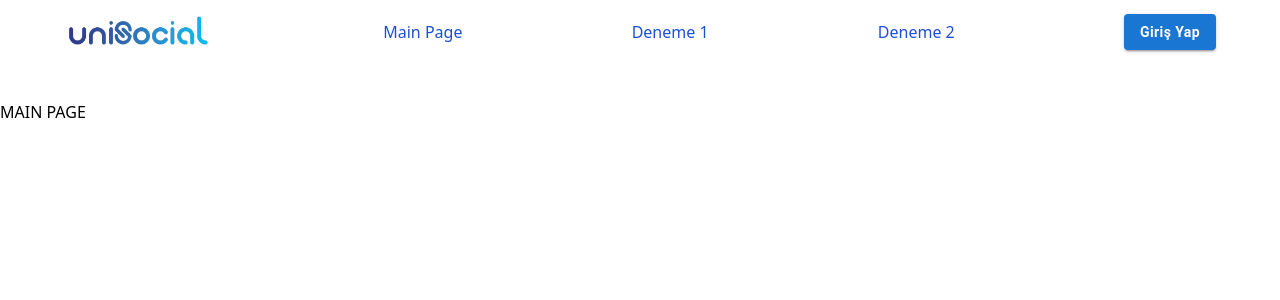
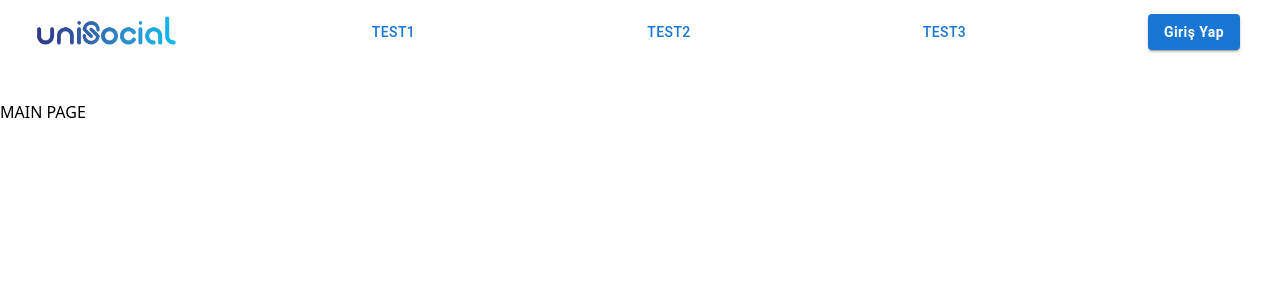
Before and after one commit to uniSocialProject/web_react, a React (Create React App) app: page / in a window 1280 px wide. Shown: the top 300 px of the page. Built offline with nearby package versions, Linux system fonts and the light colour scheme.

Commit message:
nav update

```diff
--- a/src/components/Layout/MainNav.js
+++ b/src/components/Layout/MainNav.js
@@ -1,65 +1,53 @@
-import * as React from "react";
-import AppBar from "@mui/material/AppBar";
-import Toolbar from "@mui/material/Toolbar";
-import Container from "@mui/material/Container";
-import Button from "@mui/material/Button";
-import { NavLink } from "react-router-dom";
+import * as React from 'react';
+import { NavLink } from 'react-router-dom';
+import {
+    useMediaQuery,
+    AppBar,
+    Toolbar,
+    Container,
+    Button,
+} from '@mui/material';
+//components
+import NavDrawer from './NavDrawer';
+import NavLinks from './NavLinks';
 
-import logo from "../../images/navIcon.png";
+import logo from '../../images/navIcon.png';
 
 function ResponsiveAppBar() {
+    const isSmallScreen = useMediaQuery('(max-width:700px)');
+
     return (
         <AppBar
             position="fixed"
-      style={{ background: "transparent", boxShadow: "none" }}
+            style={{ background: 'transparent', boxShadow: 'none' }}
         >
             <Container maxWidth="xl">
                 <Toolbar
                     disableGutters
-          sx={{ display: "flex", justifyContent: "space-between" }}
+                    sx={{ display: 'flex', justifyContent: 'space-between' }}
                 >
+                    <NavLink to={'/'}>
                         <Button
                             variant="text"
                             sx={{
-              backgroundColor: "inherit",
-              marginLeft: 5,
-              padding: 0,
-              "&.MuiButtonBase-root:hover": {
-                bgcolor: "transparent",
+                                backgroundColor: 'inherit',
+                                ml: 0,
+                                '&.MuiButtonBase-root:hover': {
+                                    bgcolor: 'transparent',
                                 },
                             }}
                             disableRipple
                         >
-            <img src={logo} alt="logo" width={150} draggable={false} />
-          </Button>
-          <NavLink
-            className="block py-2 pl-3 pr-4 text-white bg-blue-700 rounded md:bg-transparent md:text-blue-700 md:p-0 dark:text-white md:dark:text-blue-500"
-            to="/"
-          >
-            Main Page
-          </NavLink>
-
-          <NavLink className="block py-2 pl-3 pr-4 text-white bg-blue-700 rounded md:bg-transparent md:text-blue-700 md:p-0 dark:text-white md:dark:text-blue-500">
-            Deneme 1
-          </NavLink>
-          <NavLink className="block py-2 pl-3 pr-4 text-white bg-blue-700 rounded md:bg-transparent md:text-blue-700 md:p-0 dark:text-white md:dark:text-blue-500">
-            Deneme 2
-          </NavLink>
-
-          <NavLink to="/login">
-            <Button
-              className="text-white bg-blue-700 hover:bg-blue-800 focus:ring-4 focus:outline-none focus:ring-blue-300 font-medium rounded-lg text-sm px-4 py-2 text-center mr-3 md:mr-0 dark:bg-blue-600 dark:hover:bg-blue-700 dark:focus:ring-blue-800"
-              variant="contained"
-              sx={{
-                marginRight: 5,
-                textTransform: "capitalize",
-                fontWeight: "bold",
-                "&.MuiButtonBase-root:hover": {},
-              }}
-            >
-              Giriş Yap
+                            <img
+                                src={logo}
+                                alt="logo"
+                                width={150}
+                                draggable={false}
+                            />
                         </Button>
                     </NavLink>
+                    {!isSmallScreen && <NavLinks />}
+                    {isSmallScreen && <NavDrawer />}
                 </Toolbar>
             </Container>
         </AppBar>
--- /dev/null
+++ b/src/components/Layout/NavDrawer.js
@@ -0,0 +1,63 @@
+import {
+    Drawer,
+    Box,
+    Typography,
+    IconButton,
+    List,
+    ListItemButton,
+} from '@mui/material';
+import MenuIcon from '@mui/icons-material/Menu';
+
+import { useState } from 'react';
+import { NavLink } from 'react-router-dom';
+
+const NavDrawer = () => {
+    var screenWidht = window.innerWidth;
+    const [isDrawerOpen, setIsDrawerOpen] = useState(false);
+
+    return (
+        <>
+            <IconButton
+                size="large"
+                edge="start"
+                onClick={() => {
+                    setIsDrawerOpen(true);
+                }}
+            >
+                <MenuIcon />
+            </IconButton>
+            <Drawer
+                anchor="right"
+                open={isDrawerOpen}
+                onClose={() => {
+                    setIsDrawerOpen(false);
+                }}
+            >
+                <Box p={2} width={screenWidht / 2} textAlign={'center'}>
+                    <Typography variant="h6" component={'div'}>
+                        Deneme
+                    </Typography>
+                    <List >
+                        <NavLink to={'/login'} >
+                            <ListItemButton
+                                variant="contained"
+                                sx={{
+                                    mr: 2,
+                                    textTransform: 'capitalize',
+                                    fontWeight: 'bold',
+                                    '&.MuiButtonBase-root:hover': {},
+                                }}
+                            >
+                                Giriş Yap
+                            </ListItemButton>
+                        </NavLink>
+                        <ListItemButton sx={{ my: 3 }}>Item2</ListItemButton>
+                        <ListItemButton sx={{ my: 3 }}>Item3</ListItemButton>
+                    </List>
+                </Box>
+            </Drawer>
+        </>
+    );
+};
+
+export default NavDrawer;
--- /dev/null
+++ b/src/components/Layout/NavLinks.js
@@ -0,0 +1,70 @@
+import { NavLink } from 'react-router-dom';
+import { Button } from '@mui/material';
+
+const NavLinks = () => {
+    return (
+        <>
+            <NavLink>
+                <Button
+                    variant="text"
+                    sx={{
+                        mx: 5,
+                        '&.MuiButtonBase-root:hover': {
+                            backgroundColor: 'transparent',
+                            textDecoration: 'underline',
+                        },
+                    }}
+                    disableRipple
+                >
+                    test1
+                </Button>
+            </NavLink>
+
+            <NavLink>
+                <Button
+                    variant="text"
+                    sx={{
+                        mx: 5,
+                        '&.MuiButtonBase-root:hover': {
+                            backgroundColor: 'transparent',
+                            textDecoration: 'underline',
+                        },
+                    }}
+                    disableRipple
+                >
+                    test2
+                </Button>
+            </NavLink>
+
+            <NavLink>
+                <Button
+                    variant="text"
+                    sx={{
+                        mx: 5,
+                        '&.MuiButtonBase-root:hover': {
+                            backgroundColor: 'transparent',
+                            textDecoration: 'underline',
+                        },
+                    }}
+                    disableRipple
+                >
+                    test3
+                </Button>
+            </NavLink>
+            <NavLink to="/login">
+                <Button
+                    variant="contained"
+                    sx={{
+                        mr: 2,
+                        textTransform: 'capitalize',
+                        fontWeight: 'bold',
+                        '&.MuiButtonBase-root:hover': {},
+                    }}
+                >
+                    Giriş Yap
+                </Button>
+            </NavLink>
+        </>
+    );
+};
+export default NavLinks;
```
Lines whose indentation alone changed are shown as unchanged.
